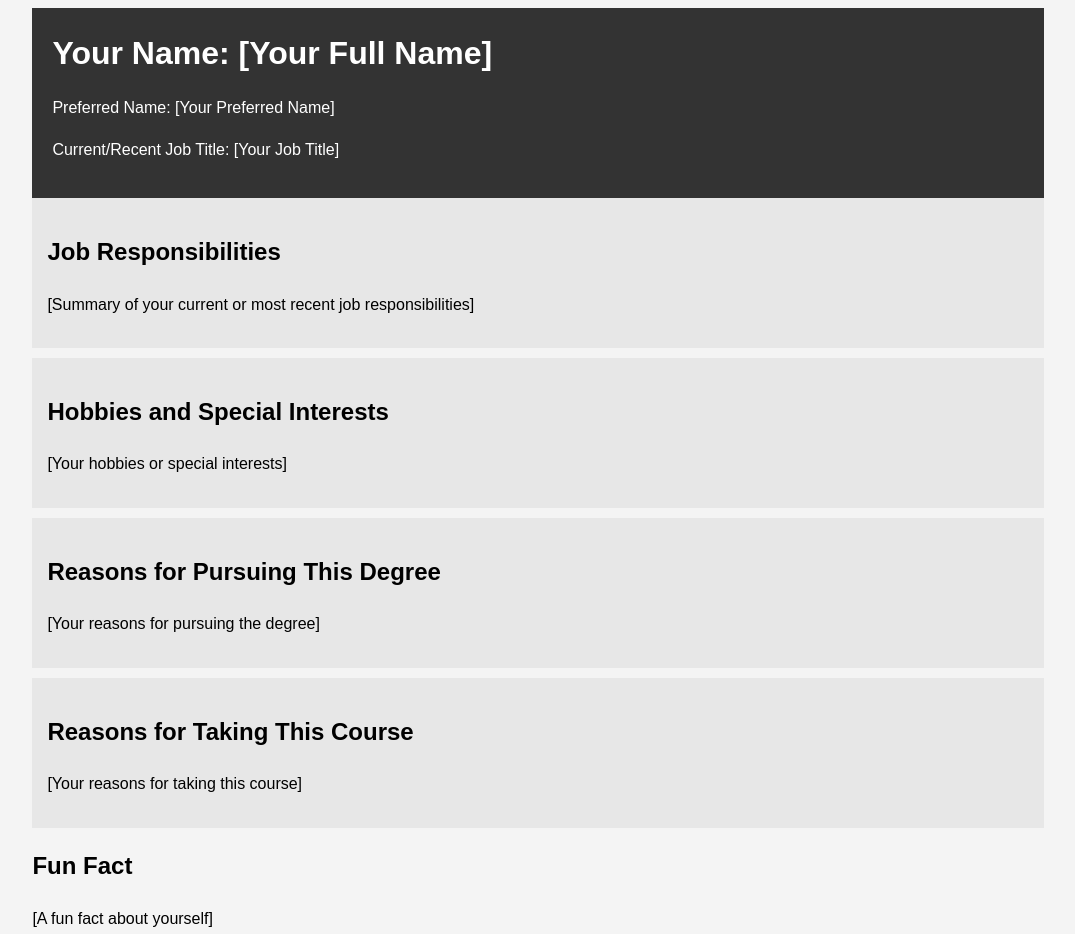
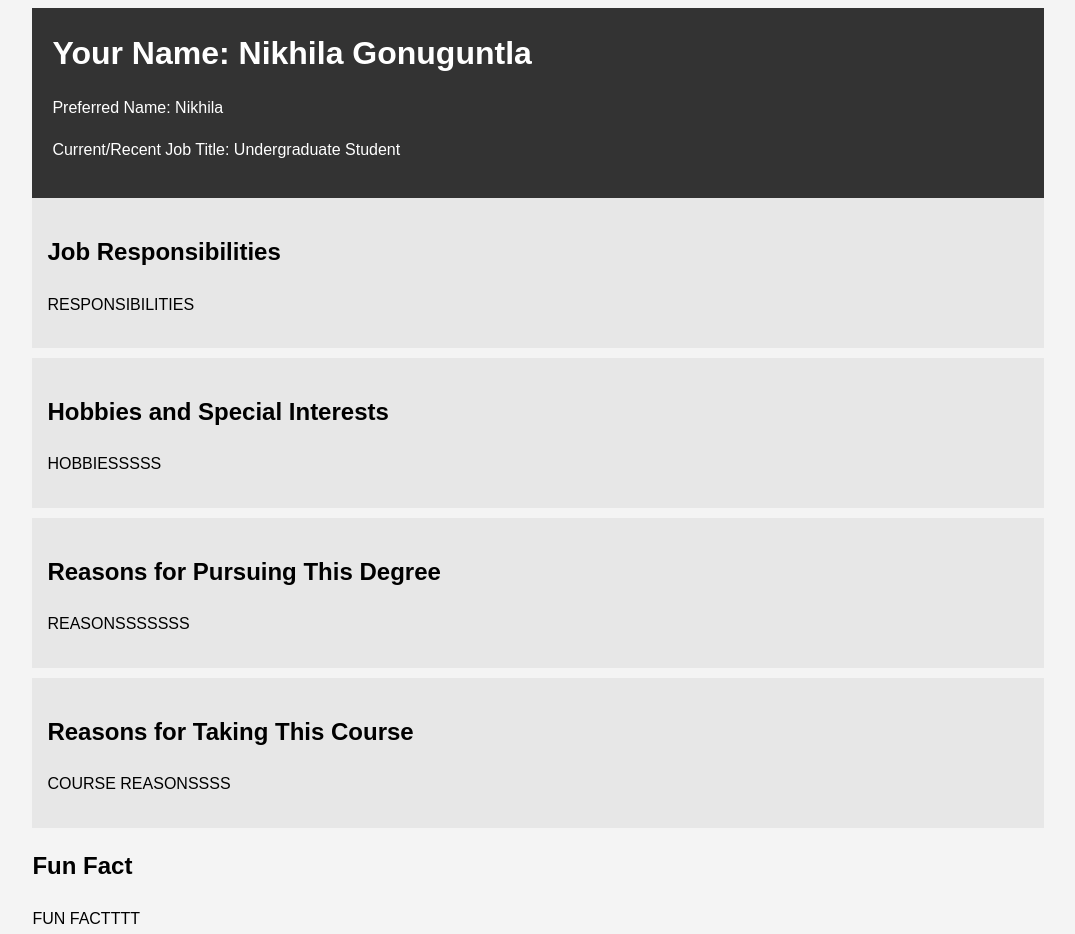
Before and after one commit to nikiGN-07/nikiGN-07-github.io, a plain HTML site: page index.html in a window 1280 px wide. Shown: the whole page, without its empty margins (102-1177 px from the left). Drawn offline with Linux system fonts and the light colour scheme.

Commit message:
Update index.html

```diff
--- a/index.html
+++ b/index.html
@@ -31,34 +31,34 @@
 <body>
     <div class="container">
         <header class="main-info">
-            <h1>Your Name: [Your Full Name]</h1>
-            <p>Preferred Name: [Your Preferred Name]</p>
-            <p>Current/Recent Job Title: [Your Job Title]</p>
+            <h1>Your Name: Nikhila Gonuguntla</h1>
+            <p>Preferred Name: Nikhila</p>
+            <p>Current/Recent Job Title: Undergraduate Student</p>
         </header>
 
         <section class="career">
             <h2>Job Responsibilities</h2>
-            <p>[Summary of your current or most recent job responsibilities]</p>
+            <p>RESPONSIBILITIES</p>
         </section>
 
         <section class="hobbies">
             <h2>Hobbies and Special Interests</h2>
-            <p>[Your hobbies or special interests]</p>
+            <p>HOBBIESSSSS</p>
         </section>
 
         <section class="career">
             <h2>Reasons for Pursuing This Degree</h2>
-            <p>[Your reasons for pursuing the degree]</p>
+            <p>REASONSSSSSSS</p>
         </section>
 
         <section class="course">
             <h2>Reasons for Taking This Course</h2>
-            <p>[Your reasons for taking this course]</p>
+            <p>COURSE REASONSSSS</p>
         </section>
 
         <section class="fun-fact">
             <h2>Fun Fact</h2>
-            <p>[A fun fact about yourself]</p>
+            <p>FUN FACTTTT</p>
         </section>
     </div>
 </body>
```
